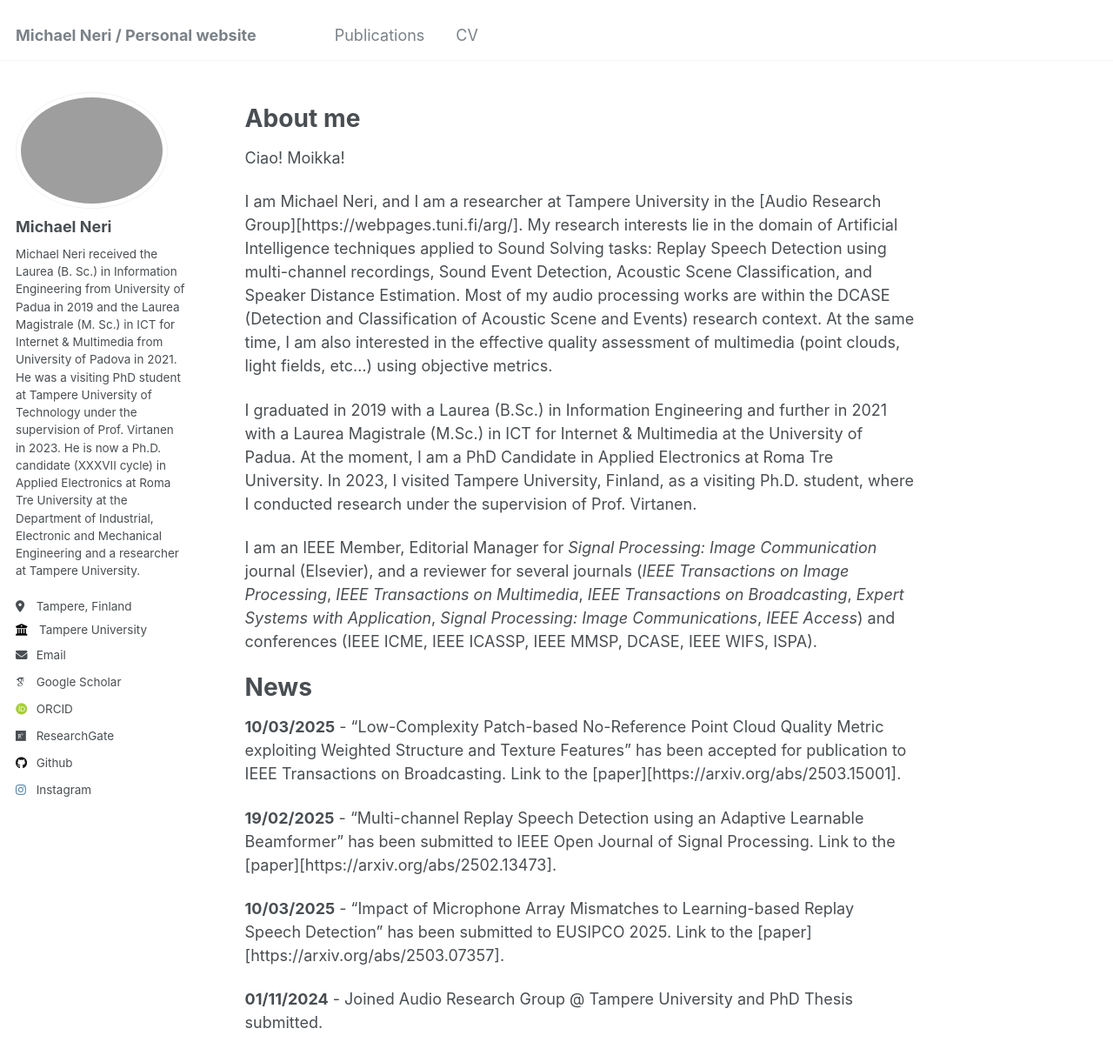
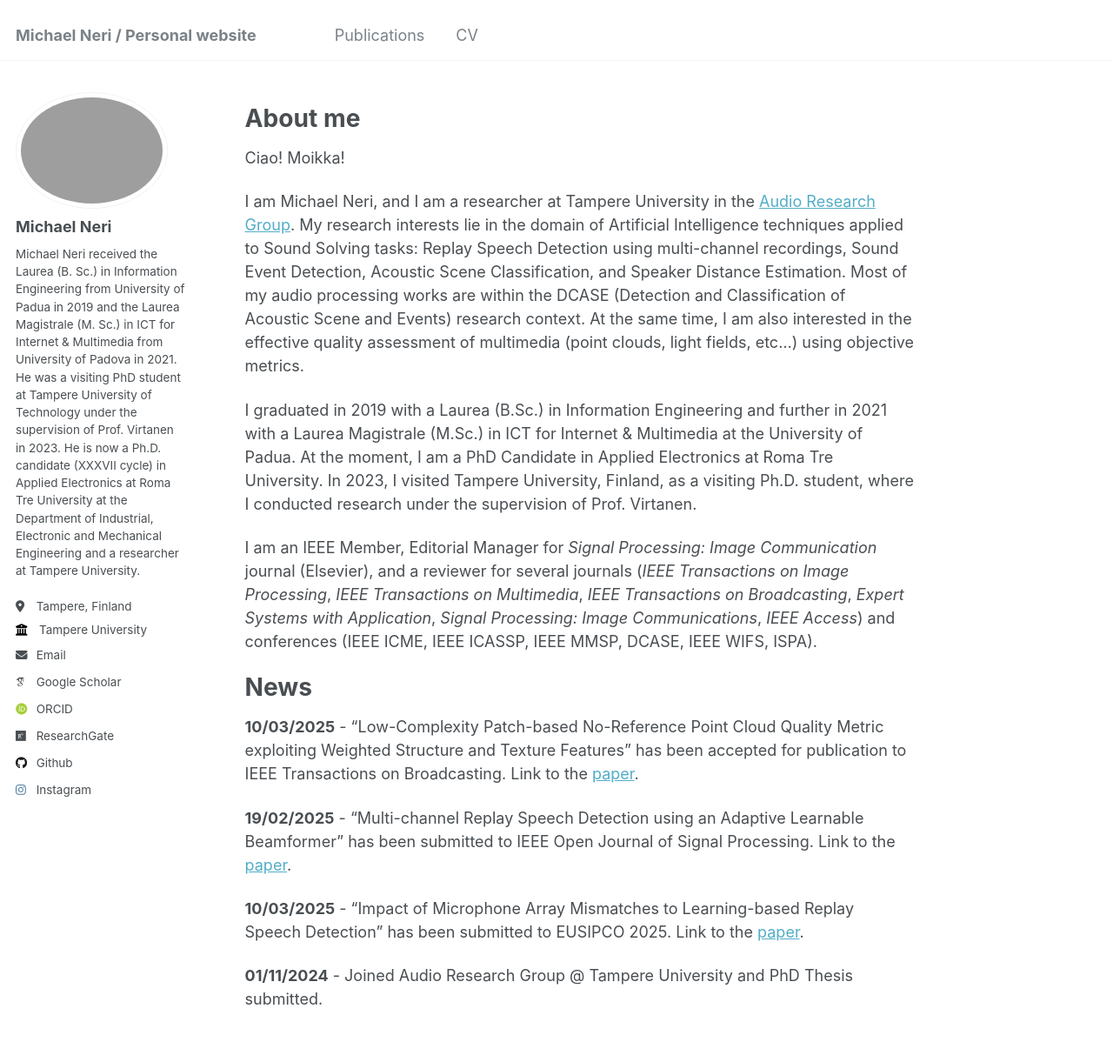
Before and after one commit to michaelneri/michaelneri.github.io, a Jekyll site: the page built from _pages/about.md, in a window 1280 px wide and 1400 px high. Shown: the top 1221 px of the window at 87% size. Built offline with Jekyll 4.4.1, drawn with Linux system fonts in a browser that asks for light colours; some web fonts are replaced.

Commit message:
Corrected links

```diff
--- a/_pages/about.md
+++ b/_pages/about.md
@@ -11,7 +11,7 @@ About me
 ======
 Ciao! Moikka!
 
-I am Michael Neri, and I am a researcher at Tampere University in the [Audio Research Group][https://webpages.tuni.fi/arg/]. My research interests lie in the domain of Artificial Intelligence techniques applied to Sound Solving tasks: Replay Speech Detection using multi-channel recordings, Sound Event Detection, Acoustic Scene Classification, and Speaker Distance Estimation. Most of my audio processing works are within the DCASE (Detection and Classification of Acoustic Scene and Events) research context. At the same time, I am also interested in the effective quality assessment of multimedia (point clouds, light fields, etc…) using objective metrics.
+I am Michael Neri, and I am a researcher at Tampere University in the [Audio Research Group](https://webpages.tuni.fi/arg/). My research interests lie in the domain of Artificial Intelligence techniques applied to Sound Solving tasks: Replay Speech Detection using multi-channel recordings, Sound Event Detection, Acoustic Scene Classification, and Speaker Distance Estimation. Most of my audio processing works are within the DCASE (Detection and Classification of Acoustic Scene and Events) research context. At the same time, I am also interested in the effective quality assessment of multimedia (point clouds, light fields, etc…) using objective metrics.
 
 I graduated in 2019 with a Laurea (B.Sc.) in Information Engineering and further in 2021 with a Laurea Magistrale (M.Sc.) in ICT for Internet & Multimedia at the University of Padua. At the moment, I am a PhD Candidate in Applied Electronics at Roma Tre University. In 2023, I visited Tampere University, Finland, as a visiting Ph.D. student, where I conducted research under the supervision of Prof. Virtanen.
 
@@ -21,10 +21,10 @@ I am an IEEE Member, Editorial Manager for _Signal Processing: Image Communicati
 News
 =====
 
-**10/03/2025** - "Low-Complexity Patch-based No-Reference Point Cloud Quality Metric exploiting Weighted Structure and Texture Features" has been accepted for publication to IEEE Transactions on Broadcasting. Link to the [paper][https://arxiv.org/abs/2503.15001].
+**10/03/2025** - "Low-Complexity Patch-based No-Reference Point Cloud Quality Metric exploiting Weighted Structure and Texture Features" has been accepted for publication to IEEE Transactions on Broadcasting. Link to the [paper](https://arxiv.org/abs/2503.15001).
 
-**19/02/2025** - "Multi-channel Replay Speech Detection using an Adaptive Learnable Beamformer" has been submitted to IEEE Open Journal of Signal Processing. Link to the [paper][https://arxiv.org/abs/2502.13473].
+**19/02/2025** - "Multi-channel Replay Speech Detection using an Adaptive Learnable Beamformer" has been submitted to IEEE Open Journal of Signal Processing. Link to the [paper](https://arxiv.org/abs/2502.13473).
 
-**10/03/2025** - "Impact of Microphone Array Mismatches to Learning-based Replay Speech Detection" has been submitted to EUSIPCO 2025. Link to the [paper][https://arxiv.org/abs/2503.07357].
+**10/03/2025** - "Impact of Microphone Array Mismatches to Learning-based Replay Speech Detection" has been submitted to EUSIPCO 2025. Link to the [paper](https://arxiv.org/abs/2503.07357).
 
 **01/11/2024** - Joined Audio Research Group @ Tampere University and PhD Thesis submitted.
```
Also changed, not shown: _publications/2025-03-19-TBC-NRPC.md (+1 -1 lines).
